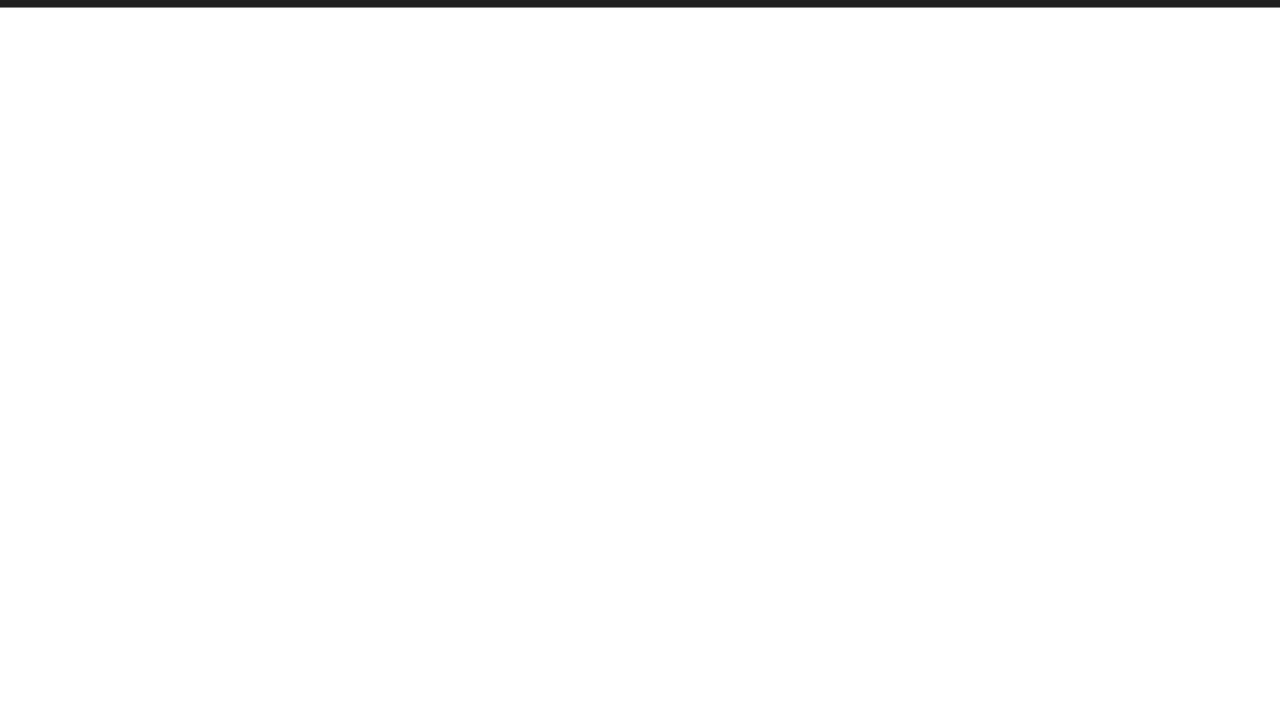
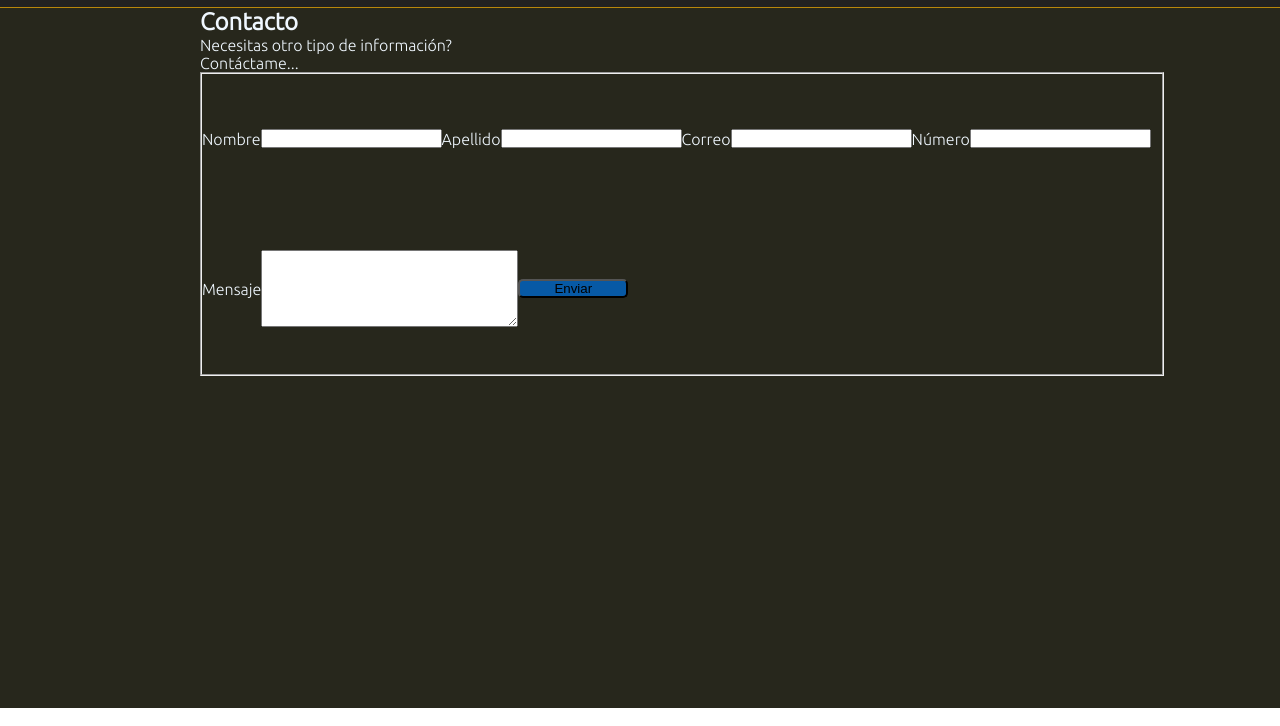
Before and after one commit to gabykap29/portfolio, a plain HTML site: page index.html in a window 1280 px wide. Shown: the part 1883-2609 px from the top of the page. Before the commit the page ends 1891 px from the top, so only its background shows below. Drawn offline with Linux system fonts and the light colour scheme.

Commit message:
se agregó el formulario de contacto

```diff
--- a/css/style.css
+++ b/css/style.css
@@ -128,3 +128,25 @@ a{
 #git{
     padding-left: 200px;
 }
+.contacto{
+    padding-left: 200px;
+    padding-right: 80px;
+    background-color: rgb(39, 39, 28);
+    color: aliceblue;
+    height: 700px;
+}
+
+.form{
+    width: 960px;
+    height: 300px;
+    display: flex;
+    align-items: center;
+    flex-direction: row;
+    flex-wrap: wrap;
+}
+
+#btn-send{
+    background-color: rgb(7, 89, 165);
+    border-radius:5px ;
+    width: 110px;
+}
--- a/index.html
+++ b/index.html
@@ -103,10 +103,38 @@
                 </div>
             </section>
             <section class="contacto" id="Contacto">
+                <h2>Contacto</h2>
+                <p>Necesitas otro tipo de información?</p>
+                <p>Contáctame...</p>
+                <form action="">
+                    <fieldset class="form">
+                        <label for="">Nombre</label>
+                        <input type="text" id="names">
+                        <br>
+                        <br>
+                        <label for="">Apellido</label>
+                        <input type="text "id="lastname">
+                        <br>
+                        <br>
+                        <label for="">Correo</label>
+                        <input type="email" id="mail">
+                        <br>
+                        <br>
+                        <label for="">Número</label>
+                        <input type="number" id="phone">
+                        <br><br>
+                        <label for="">Mensaje</label>
+                        <br><br>
+                        <textarea name="mensaje" id="msg" cols="30" rows="5"></textarea>
+                        <br>
+                        <button type="submit" id="btn-send">Enviar</button>
+                    </fieldset>
 
+                </form>
             </section>
         </article>
     </main>
+    <br>
     <footer>
 
     </footer>
```
